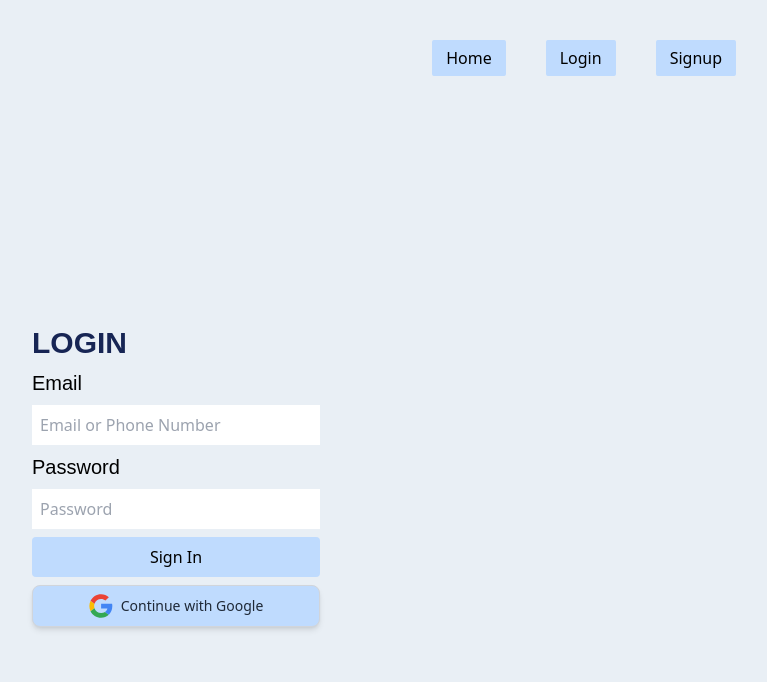
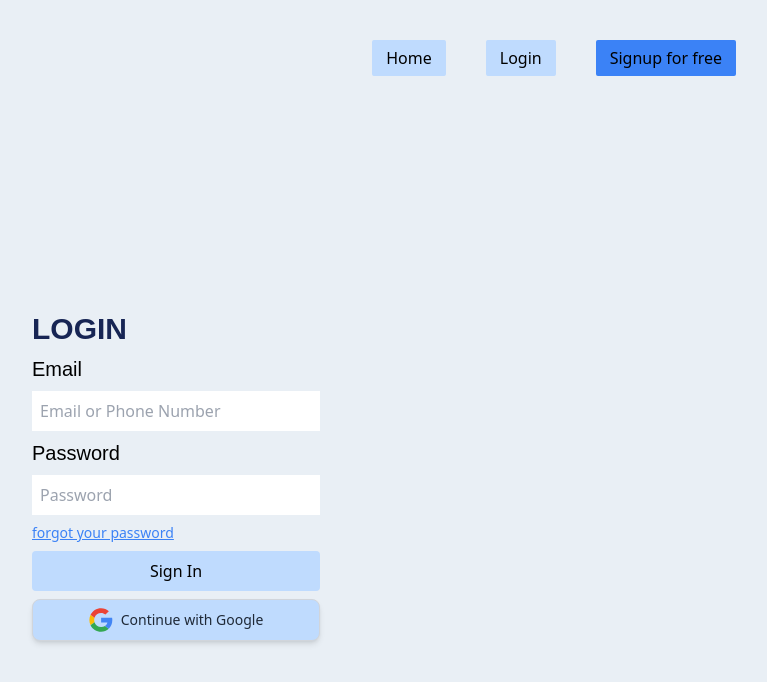
Before and after one commit to Jonathan03ant/JobApplicationTracker, a React (Vite) app: page /login in a window 1280 px wide. Shown: the top 682 px of the page, without its empty margins (464-1231 px from the left). Built offline with nearby package versions, Linux system fonts and the light colour scheme; no server answers.

Commit message:
Auth UI Update

```diff
--- a/src/Components/Authentication/HomeNav.jsx
+++ b/src/Components/Authentication/HomeNav.jsx
@@ -1,5 +1,6 @@
 import React from 'react';
 import { Link, useNavigate } from 'react-router-dom';
+import zt from '../../../public/zt.png';
 
 export default function HomeNav() {
     return (
@@ -7,7 +8,7 @@ export default function HomeNav() {
                 <div className='flex justify-between space-x-10 mx-20'>
                     <Link to='/' className=' bg-blue-200 py-1.5 px-3.5 rounded-sm hover:bg-gray-200'> Home </Link>
                     <Link to='/login' className=' bg-blue-200 py-1.5 px-3.5 rounded-sm hover:bg-gray-200'> Login </Link>
-                    <Link to='/signup' className=' bg-blue-200 py-1.5 px-3.5 rounded-sm hover:bg-gray-200'> Signup </Link>
+                    <Link to='/signup' className=' bg-blue-500 py-1.5 px-3.5 rounded-sm hover:bg-gray-200'> Signup for free</Link>
                 </div>
 
         </div>
--- a/src/Components/Authentication/Login.jsx
+++ b/src/Components/Authentication/Login.jsx
@@ -75,6 +75,7 @@ export default function login() {
                             value={password}
                             onChange={(e) => setPassword(e.target.value)}
                         />
+                        <a href="#" className='text-sm underline text-blue-500'> forgot your password </a>
                         <button className='bg-blue-200 w-54 hover:bg-gray-200 text-black py-2 px-4 rounded ' type='submit'> Sign In </button>
                         <GoogleIcon onClick={signInWithGoogle} />
 
```
